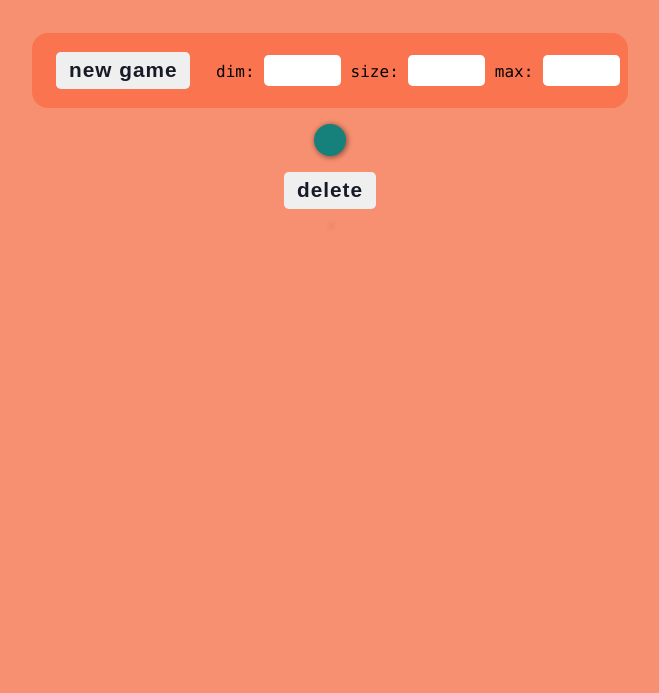
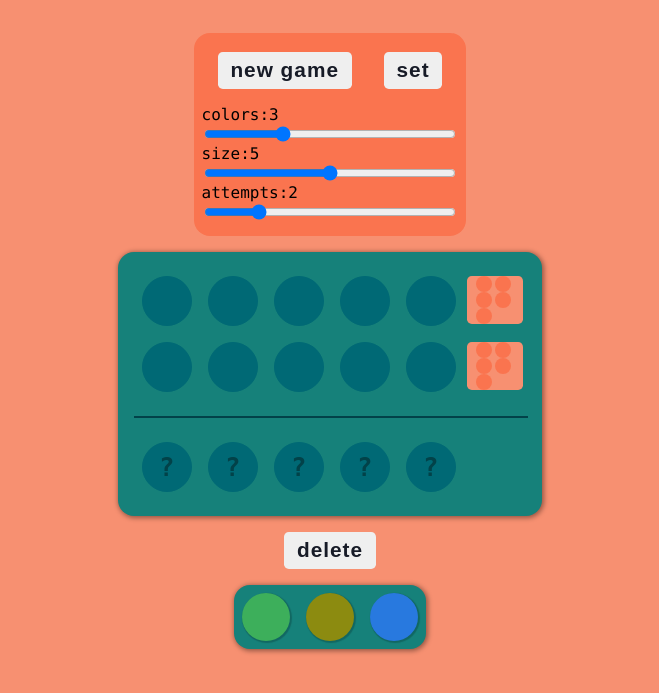
Before and after one commit to drodzewicz/Mastermind, a plain HTML site: page index.html in a window 1280 px wide. Shown: the part 51-744 px from the top of the page, without its empty margins (310-969 px from the left). Drawn offline with nearby package versions, Linux system fonts and the light colour scheme; files that its build step writes are made by us from their sources.

Commit message:
removed map scss file and moved style files to css directory

```diff
--- a/style.scss
+++ b/css/style.scss
@@ -98,12 +98,40 @@ body {
     transition: all 0.1s ease-in;
 }
 
-
 .game-settings{
     background: $red-dark;
     border-radius: 1rem;
     padding: 0.2rem 0.5rem;
     margin: 1rem 0;
+    display: flex;
+    flex-direction: column;
+
+    .btn-container {
+      display: flex;
+      flex-direction: row;
+      justify-content: center;
+      align-items: center;
+    }
+    .settings-drawer{
+      display: flex;
+      flex-direction: column;
+      overflow-y: hidden;
+      transition: all 0.3s ease-in-out;
+      height: 0;
+      &.open {
+        height: 8rem;
+      }
+    }
+    .input-range-wrapper{
+      display: flex;
+      flex-direction: column;
+    }
+    .input-range {
+      cursor: grab;
+      &:active {
+        cursor: grabbing;
+      }
+    }
 }
 
 .input-number{
--- a/index.html
+++ b/index.html
@@ -3,20 +3,31 @@
 <head>
     <meta charset="UTF-8">
     <title>Mastermind</title>
-    <link rel='stylesheet' href='./style.css' />
+    <link rel='stylesheet' href='./css/style.css' />
     <script type="module" src='./js/index.js'></script>
 </head>
 <body>
     <div class="game-board-container">
       <h2 id="game-title">Mastermind</h2>
       <div class="game-settings">
-        <button id="newgame-btn" class="btn">new game</button>
-        <label for="dim">dim:</label>
-        <input type="text" id="dim" class="input-number" min="0" type="number" name="dim">
-        <label for="size">size:</label>
-        <input type="text" id="size" class="input-number" min="0" type="number" name="size">
-        <label for="max">max:</label>
-        <input type="text" id="max" class="input-number" min="0" type="number" name="max">
+        <div class="btn-container">
+          <button id="newgame-btn" class="btn">new game</button>
+          <button id="settings" class="btn">set</button>
+        </div>
+        <div class="settings-drawer open">
+          <div class="dim input-range-wrapper">
+            <label for="dim">colors:<span></span></label>
+            <input type="range" class="input-range" min="0" max="10" type="number" name="dim">
+          </div>
+          <div class="size input-range-wrapper">
+            <label for="size">size:<span></span></label>
+            <input type="range" class="input-range" min="0" max="10"  type="number" name="size">
+          </div>
+          <div class="max input-range-wrapper">
+            <label id="max-label" for="max">attempts:<span></span></label>
+            <input type="range" id="max" class="input-range" min="0" max="10" type="number" name="max">
+          </div>
+        </div>
       </div>
       <div id="game-board" class="main-container">
         <div id="answer-col"></div>
```
Also changed, not shown: style.css (deleted), 1 other file.
